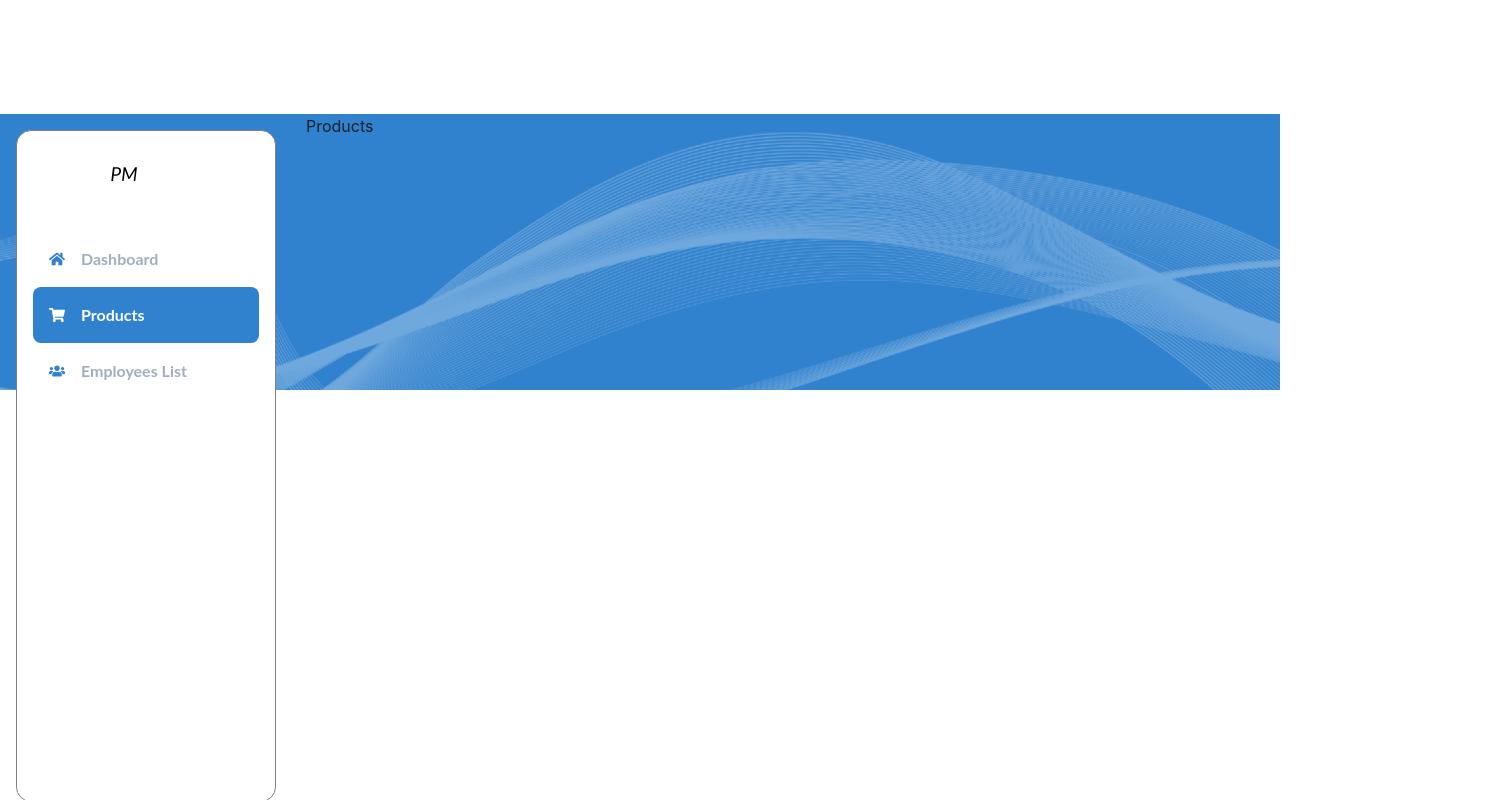
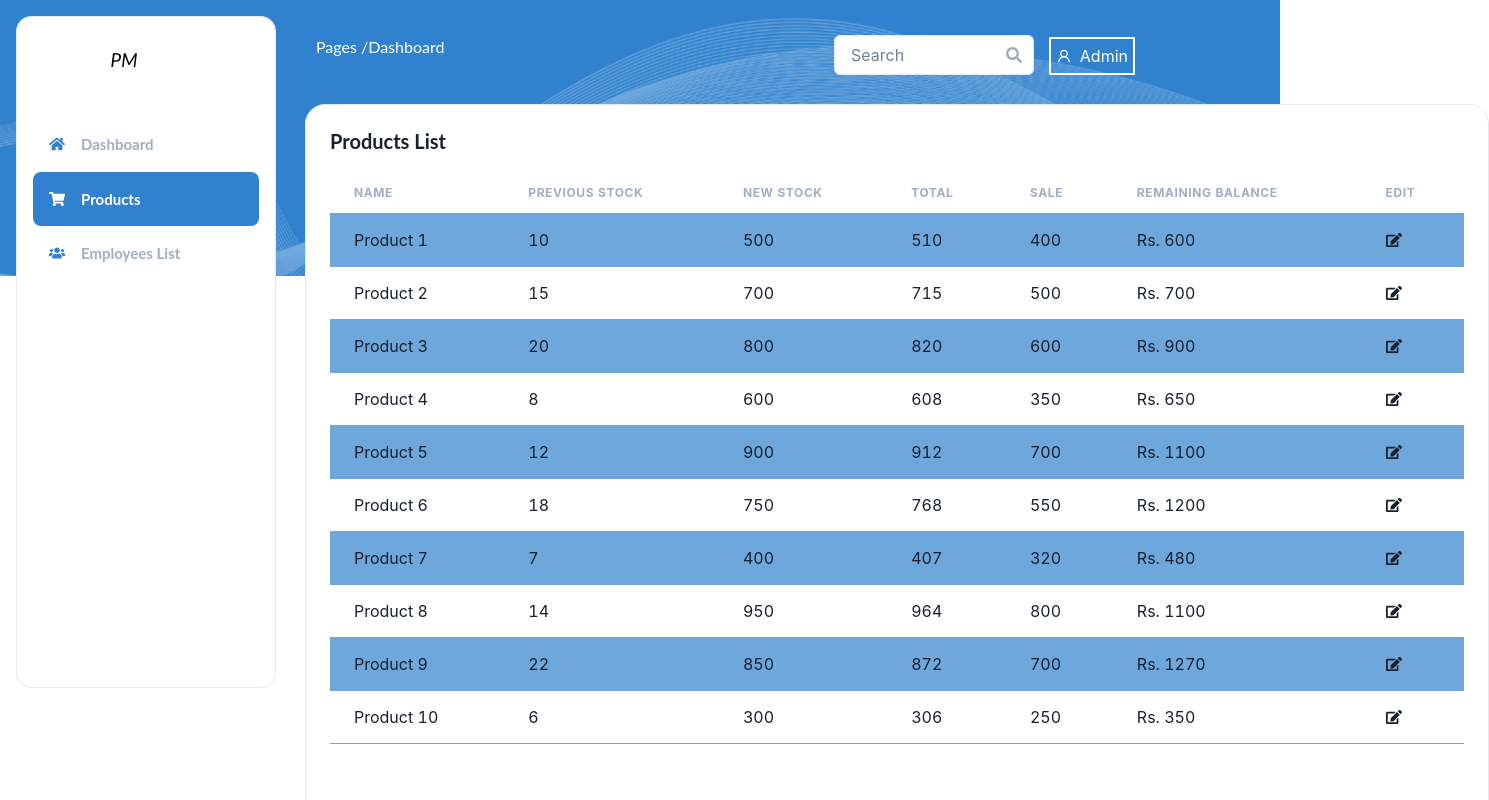
Before and after one commit to UsamaGhazan/Petrol-Pump-Management-System, a React (Create React App) app in the folder frontend/: page /products in a window 1280 px wide. Shown: the top 800 px of the page, 1489 px wide, since content can reach past the window. Built offline with nearby package versions, Linux system fonts and the light colour scheme.

Commit message:
New screen

```diff
--- a/frontend/src/App.js
+++ b/frontend/src/App.js
@@ -19,6 +19,7 @@ import {
 import HomeScreen from './Screens/HomeScreen';
 import SidebarContent from './Components/Dashboard Components/SidebarContent';
 import ProductsScreen from './Screens/ProductsScreen';
+import EmployeeListScreen from './Screens/EmployeeListScreen';
 function App() {
   return (
     <BrowserRouter>
@@ -27,6 +28,7 @@ function App() {
         <Routes>
           <Route path="/" element={<HomeScreen />} />
           <Route path="/products" element={<ProductsScreen />} />
+          <Route path="/employees" element={<EmployeeListScreen />} />
         </Routes>
       </main>
     </BrowserRouter>
--- /dev/null
+++ b/frontend/src/Components/Dashboard Components/BreadCrumb.js
@@ -0,0 +1,22 @@
+import React from 'react';
+import {
+  Breadcrumb,
+  BreadcrumbItem,
+  BreadcrumbLink,
+  BreadcrumbSeparator,
+} from '@chakra-ui/react';
+import { Link } from 'react-router-dom';
+
+const BreadcrumbComponent = ({ name, to }) => {
+  return (
+    <Breadcrumb>
+      <BreadcrumbItem>
+        <BreadcrumbLink as={Link} to={to}>
+          {name}
+        </BreadcrumbLink>
+      </BreadcrumbItem>
+    </Breadcrumb>
+  );
+};
+
+export default BreadcrumbComponent;
--- a/frontend/src/Components/Dashboard Components/SidebarContent.js
+++ b/frontend/src/Components/Dashboard Components/SidebarContent.js
@@ -7,6 +7,9 @@ import {
   Icon,
   useColorModeValue,
   Image,
+  Menu,
+  MenuButton,
+  HStack,
 } from '@chakra-ui/react';
 import {
   FiSettings,
@@ -15,10 +18,12 @@ import {
   FiDollarSign,
   FiMessageSquare,
 } from 'react-icons/fi';
+import { AiOutlineUser } from 'react-icons/ai';
 
 import NavItem from './NavItem';
 import { useNavigate } from 'react-router-dom';
 import { FaHome, FaShoppingCart, FaUsers } from 'react-icons/fa';
+import Breadcrumb from './BreadCrumb';
 
 const LinkItems = [
   { name: 'Dashboard', icon: FaHome, to: '/' },
@@ -28,7 +33,10 @@ const LinkItems = [
 
 const SidebarContent = () => {
   const navigate = useNavigate();
+  const [activeLink, setActiveLink] = useState('/');
+  const [pageName, setPageName] = useState('Dashboard');
   return (
+    <>
       <Box>
         <Image
           src={require('../../assets/images/admin-background.png')}
@@ -38,9 +46,25 @@ const SidebarContent = () => {
           zIndex={'-1'}
         />
         <Box
+          pos={'absolute'}
+          border="2px solid white"
+          _hover={{ cursor: 'pointer' }}
+          right={'145px'}
+          mt={'37px'}
+        >
+          <Menu>
+            <MenuButton as={Box} p="5px">
+              <HStack color={'white'}>
+                <Icon as={AiOutlineUser} />
+                <Box>Admin</Box>
+              </HStack>
+            </MenuButton>
+          </Menu>
+        </Box>
+        <Box
           transition="3s ease"
           bg={useColorModeValue('white', 'gray.900')}
-        border={'1px solid gray'}
+          border={'1px solid #E2E8F0'}
           borderRadius={'15px'}
           w={260}
           pos="fixed"
@@ -49,8 +73,14 @@ const SidebarContent = () => {
           mt={'16px'}
           fontFamily={'lato'}
           fontWeight={700}
+          fontSize={'15px'}
         >
-        <Flex h="20" alignItems="center" mx="8" justifyContent="space-between">
+          <Flex
+            h="20"
+            alignItems="center"
+            mx="8"
+            justifyContent="space-between"
+          >
             <Box>
               <Image
                 src={require('../../assets/images/logo1.png')}
@@ -66,7 +96,11 @@ const SidebarContent = () => {
                 key={link.name}
                 icon={link.icon}
                 to={link.to}
-              onClick={() => navigate(link.to)}
+                onClick={() => {
+                  setPageName(link.name);
+                  setActiveLink(link.to);
+                  navigate(link.to);
+                }}
               >
                 {link.name}
               </NavItem>
@@ -74,6 +108,21 @@ const SidebarContent = () => {
           </Box>
         </Box>
       </Box>
+      <Box
+        pos={'absolute'}
+        mt={'35px'}
+        ml={'316px'}
+        fontFamily={'lato'}
+        color={'white'}
+      >
+        {activeLink && (
+          <div style={{ display: 'flex', alignItems: 'center' }}>
+            Pages /
+            <Breadcrumb name={pageName} to={activeLink} />
+          </div>
+        )}
+      </Box>
+    </>
   );
 };
 
--- /dev/null
+++ b/frontend/src/Components/SearchBar.js
@@ -0,0 +1,24 @@
+import React from 'react';
+import { Input, InputGroup, InputRightElement } from '@chakra-ui/react';
+import { FaSearch } from 'react-icons/fa';
+
+const SearchBar = () => {
+  return (
+    <InputGroup
+      size="md"
+      width="200px"
+      pos="absolute"
+      right={'246px'}
+      mt={35}
+      borderRadius={'15px'}
+      bg={'white'}
+    >
+      <Input placeholder="Search" />
+      <InputRightElement pointerEvents="none">
+        <FaSearch color="#A0AEC0" />
+      </InputRightElement>
+    </InputGroup>
+  );
+};
+
+export default SearchBar;
--- /dev/null
+++ b/frontend/src/Screens/EmployeeListScreen.js
@@ -0,0 +1,86 @@
+import {
+  Avatar,
+  AvatarBadge,
+  Box,
+  HStack,
+  Heading,
+  Table,
+  Tbody,
+  Td,
+  Th,
+  Thead,
+  Tr,
+  VStack,
+} from '@chakra-ui/react';
+import React from 'react';
+
+const data = [
+  {
+    author: {
+      name: 'John Doe',
+      email: 'john.doe@example.com',
+    },
+    function: {
+      title: 'Developer',
+      subtitle: 'Programmer',
+    },
+    status: 'Online',
+    employed: '2022-01-15 to Present',
+  },
+];
+
+const EmployeeListScreen = () => {
+  return (
+    <Box>
+      <Box
+        pos={'absolute'}
+        width={'1184px'}
+        h={'100vh'}
+        border={'1px solid #E2E8F0'}
+        mt={'104px'}
+        ml={'305px'}
+        bg={'white'}
+        borderRadius={'20px'}
+      >
+        <Box padding={'24px'}>
+          <Heading fontSize={'20px'} fontWeight={700} fontFamily={'lato'}>
+            Employees List
+          </Heading>
+          <Table variant="striped" colorScheme="teal" mt={'20px'}>
+            <Thead>
+              <Tr>
+                <Th color={'#A0AEC0'}>Author</Th>
+                <Th color={'#A0AEC0'}>Function</Th>
+                <Th color={'#A0AEC0'}>Status</Th>
+                <Th color={'#A0AEC0'}>Employed</Th>
+              </Tr>
+            </Thead>
+            <Tbody>
+              {data.map((item, index) => (
+                <Tr key={index}>
+                  <Td>
+                    <HStack spacing={'20px'}>
+                      <Avatar name={item.author.name} src="avatar-url"></Avatar>
+                      <VStack align={'flex-start'}>
+                        <div>{item.author.name}</div>
+                        <div>{item.author.email}</div>
+                      </VStack>
+                    </HStack>
+                  </Td>
+                  <Td>
+                    <div>{item.function.title}</div>
+                    <div>{item.function.subtitle}</div>
+                  </Td>
+                  <Td>{item.status}</Td>
+                  <Td>{item.employed}</Td>
+                </Tr>
+              ))}
+            </Tbody>
+          </Table>{' '}
+        </Box>
+      </Box>
+    </Box>
+  );
+};
+
+export default EmployeeListScreen;
--- a/frontend/src/Screens/HomeScreen.js
+++ b/frontend/src/Screens/HomeScreen.js
@@ -1,7 +1,8 @@
+import { Box } from '@chakra-ui/react';
 import React from 'react';
 
 const HomeScreen = () => {
-  return <div></div>;
+  return <Box></Box>;
 };
 
 export default HomeScreen;
--- a/frontend/src/Screens/ProductsScreen.js
+++ b/frontend/src/Screens/ProductsScreen.js
@@ -1,10 +1,158 @@
-import { Box } from '@chakra-ui/react';
+import {
+  Avatar,
+  AvatarBadge,
+  Box,
+  Button,
+  Divider,
+  HStack,
+  Heading,
+  Icon,
+  Menu,
+  MenuButton,
+  Table,
+  Tbody,
+  Td,
+  Th,
+  Thead,
+  Tr,
+  VStack,
+} from '@chakra-ui/react';
 import React from 'react';
+import { FaEdit } from 'react-icons/fa'; // Import the FaEdit icon
+import SearchBar from '../Components/SearchBar';
+import { AiOutlineUser } from 'react-icons/ai';
+
+const products = [
+  {
+    name: 'Product 1',
+    previousStock: 10,
+    newStock: 500,
+    sale: 400,
+    remainingBalance: 600,
+  },
+  {
+    name: 'Product 2',
+    previousStock: 15,
+    newStock: 700,
+    sale: 500,
+    remainingBalance: 700,
+  },
+  {
+    name: 'Product 3',
+    previousStock: 20,
+    newStock: 800,
+    sale: 600,
+    remainingBalance: 900,
+  },
+  {
+    name: 'Product 4',
+    previousStock: 8,
+    newStock: 600,
+    sale: 350,
+    remainingBalance: 650,
+  },
+  {
+    name: 'Product 5',
+    previousStock: 12,
+    newStock: 900,
+    sale: 700,
+    remainingBalance: 1100,
+  },
+  {
+    name: 'Product 6',
+    previousStock: 18,
+    newStock: 750,
+    sale: 550,
+    remainingBalance: 1200,
+  },
+  {
+    name: 'Product 7',
+    previousStock: 7,
+    newStock: 400,
+    sale: 320,
+    remainingBalance: 480,
+  },
+  {
+    name: 'Product 8',
+    previousStock: 14,
+    newStock: 950,
+    sale: 800,
+    remainingBalance: 1100,
+  },
+  {
+    name: 'Product 9',
+    previousStock: 22,
+    newStock: 850,
+    sale: 700,
+    remainingBalance: 1270,
+  },
+  {
+    name: 'Product 10',
+    previousStock: 6,
+    newStock: 300,
+    sale: 250,
+    remainingBalance: 350,
+  },
+];
 
 const ProductsScreen = () => {
   return (
-    <Box ml={'306px'} mt={'114px'}>
-      Products
+    <Box>
+      <SearchBar />
+
+      <Box
+        pos={'absolute'}
+        width={'1184px'}
+        h={'100vh'}
+        border={'1px solid #E2E8F0'}
+        mt={'104px'}
+        ml={'305px'}
+        bg={'white'}
+        borderRadius={'20px'}
+      >
+        <Box padding={'24px'}>
+          <Heading fontSize={'20px'} fontWeight={700} fontFamily={'lato'}>
+            Products List
+          </Heading>
+          <Table variant="striped" colorScheme="customColorScheme" mt={'20px'}>
+            <Thead>
+              <Tr>
+                <Th color={'#A0AEC0'}>Name</Th>
+                <Th color={'#A0AEC0'}>Previous Stock</Th>
+                <Th color={'#A0AEC0'}>New Stock</Th>
+                <Th color={'#A0AEC0'}>Total</Th>
+                <Th color={'#A0AEC0'}>Sale</Th>
+                <Th color={'#A0AEC0'}>Remaining Balance</Th>
+                <Th color={'#A0AEC0'}>Edit</Th>
+              </Tr>
+            </Thead>
+            <Tbody>
+              {products.map((item, index) => (
+                <>
+                  <Tr key={index}>
+                    <Td>
+                      <HStack spacing={'20px'}>
+                        <VStack align={'flex-start'}>
+                          <div>{item.name}</div>
+                        </VStack>
+                      </HStack>
+                    </Td>
+
+                    <Td>{item.previousStock}</Td>
+                    <Td>{item.newStock}</Td>
+                    <Td>{item.previousStock + item.newStock}</Td>
+                    <Td>{item.sale}</Td>
+                    <Td>Rs. {item.remainingBalance}</Td>
+                    <Td>
+                      <FaEdit />{' '}
+                    </Td>
+                  </Tr>
+                </>
+              ))}
+            </Tbody>
+          </Table>{' '}
+        </Box>
+      </Box>
     </Box>
   );
 };
--- a/frontend/src/theme.js
+++ b/frontend/src/theme.js
@@ -10,6 +10,9 @@ const theme = extendTheme({
       50: '#ff9e24',
       60: '#000066',
     },
+    customColorScheme: {
+      100: '#6ea7dc',
+    },
   },
   fonts: {
     lato: `'Lato', sans-serif`,
```
Lines whose indentation alone changed are shown as unchanged.
